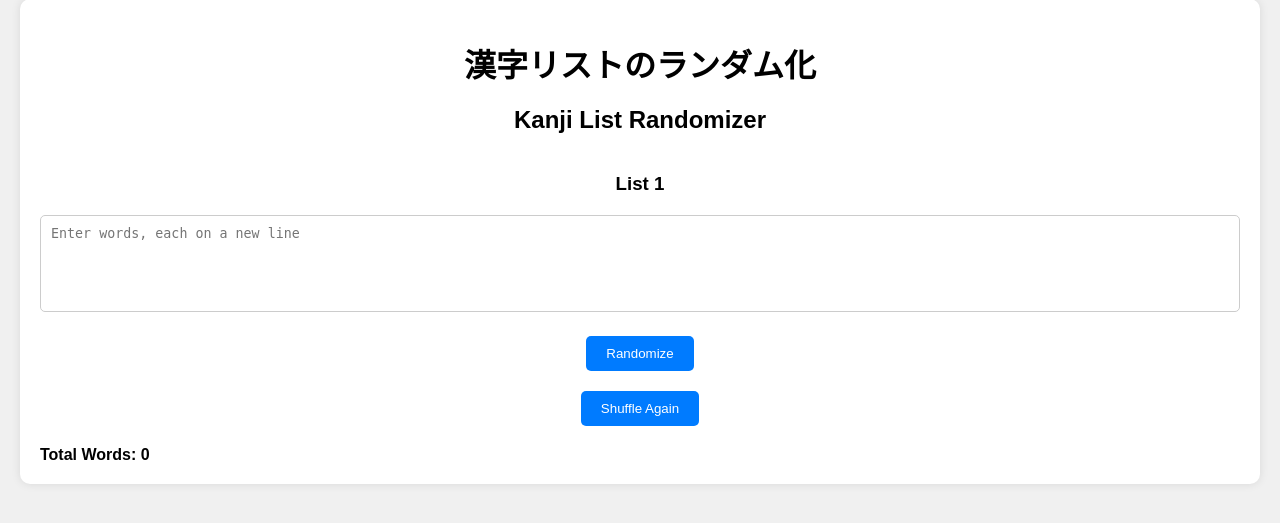
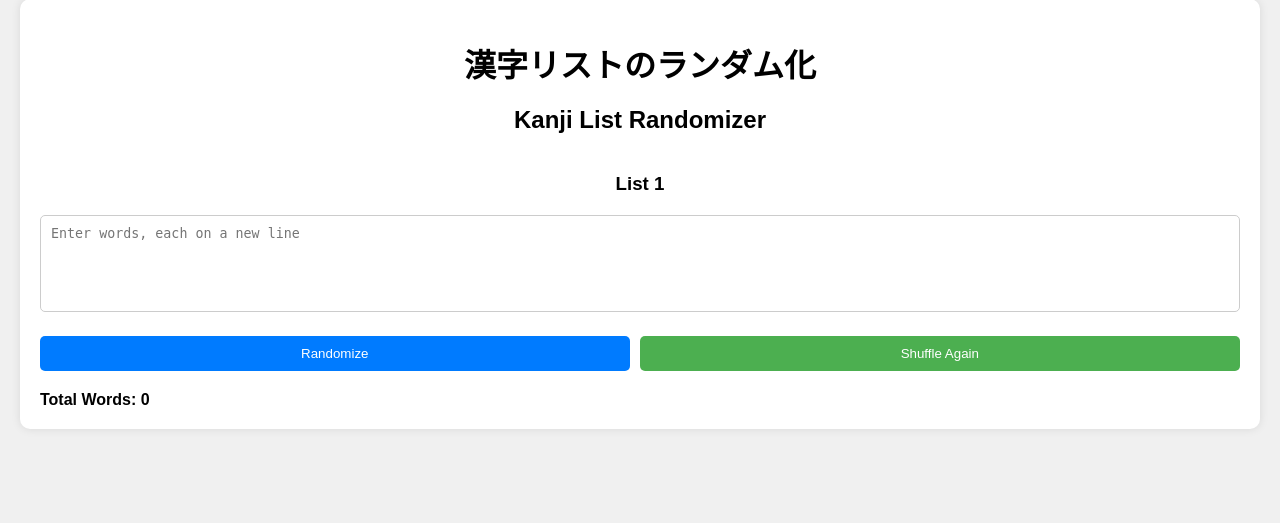
Before and after one commit to GloomyDev/RandomListPage, a Flask app: page /lists/1 in a window 1280 px wide. Shown: the part 41-564 px from the top of the page. Run offline with Flask 2, Linux system fonts and the light colour scheme.

Commit message:
Arreglar shuffle

```diff
--- a/templates/lists.html
+++ b/templates/lists.html
@@ -5,6 +5,27 @@
   <meta name="viewport" content="width=device-width, initial-scale=1, shrink-to-fit=no">
   <title>Randomize Words</title>
   <link rel="stylesheet" href="{{ url_for('static', filename='styles.css') }}">
+  <style>
+    .form-buttons {
+      display: flex;
+      justify-content: space-between;
+    }
+    .form-buttons button {
+      flex-grow: 1;
+    }
+    .shuffle-button {
+      background-color: #4CAF50; /* Green */
+      color: white;
+      border: none;
+      padding: 10px 20px;
+      border-radius: 5px;
+      cursor: pointer;
+      margin-left: 10px; /* Add some space between buttons */
+    }
+    .shuffle-button:hover {
+      background-color: #45a049; /* Darker green on hover */
+    }
+  </style>
 </head>
 <body>
   <div class="container">
@@ -19,10 +40,10 @@
           </div>
         {% endfor %}
       </div>
-      <button type="submit">Randomize</button>
-    </form>
-    <form action="{{ url_for('lists', num_lists=num_lists) }}" method="post">
-      <button type="submit">Shuffle Again</button>
+      <div class="form-buttons">
+        <button type="submit">Randomize</button>
+        <button type="button" class="shuffle-button" onclick="shuffleAgain()">Shuffle Again</button>
+      </div>
     </form>
     <div class="grid">
       {% for i in range(num_lists) %}
@@ -41,5 +62,10 @@
     </div>
     <div class="total-words" style="font-weight: bold;">Total Words: {{ total_words }}</div>
   </div>
+  <script>
+    function shuffleAgain() {
+      document.querySelector('form').submit();
+    }
+  </script>
 </body>
 </html>
```
